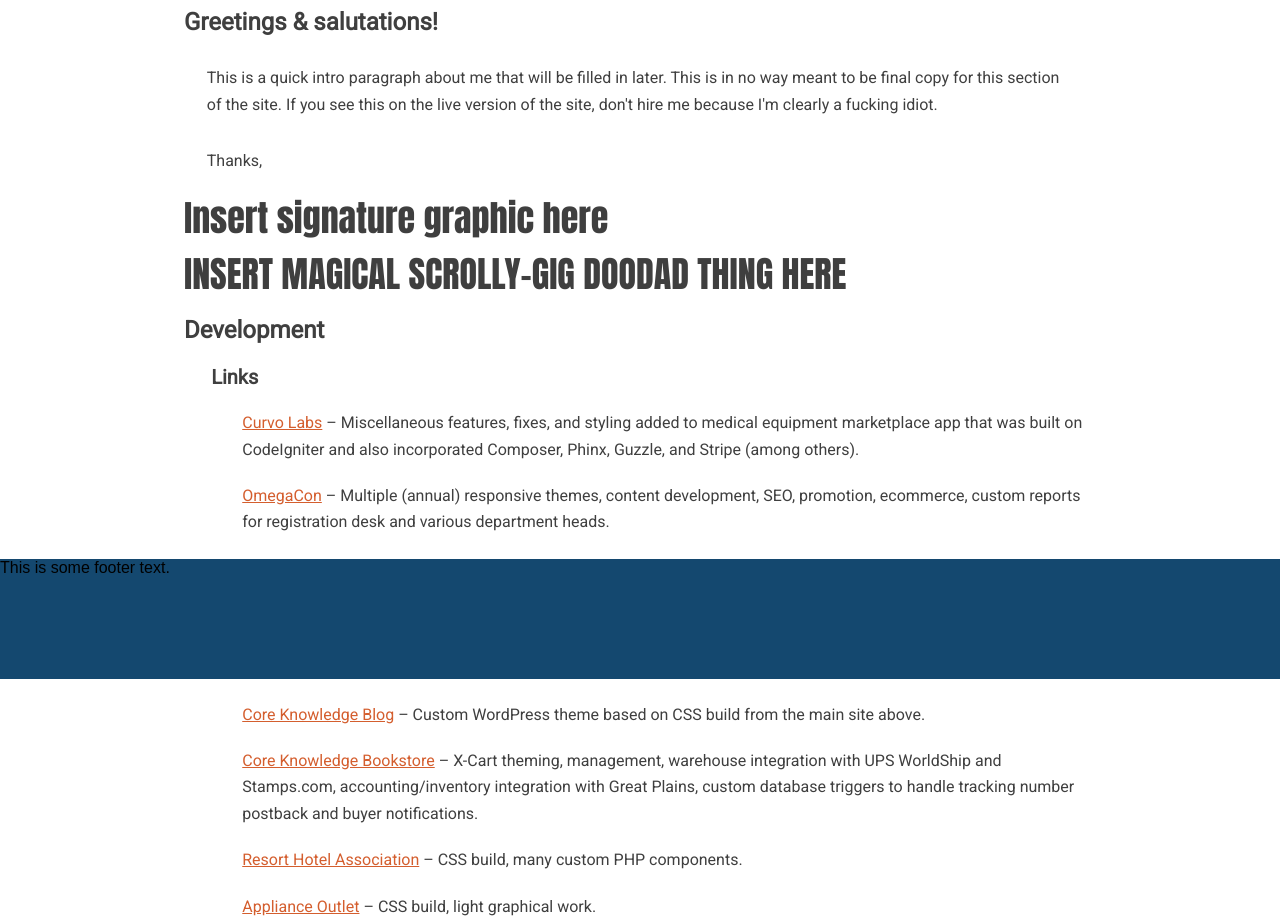
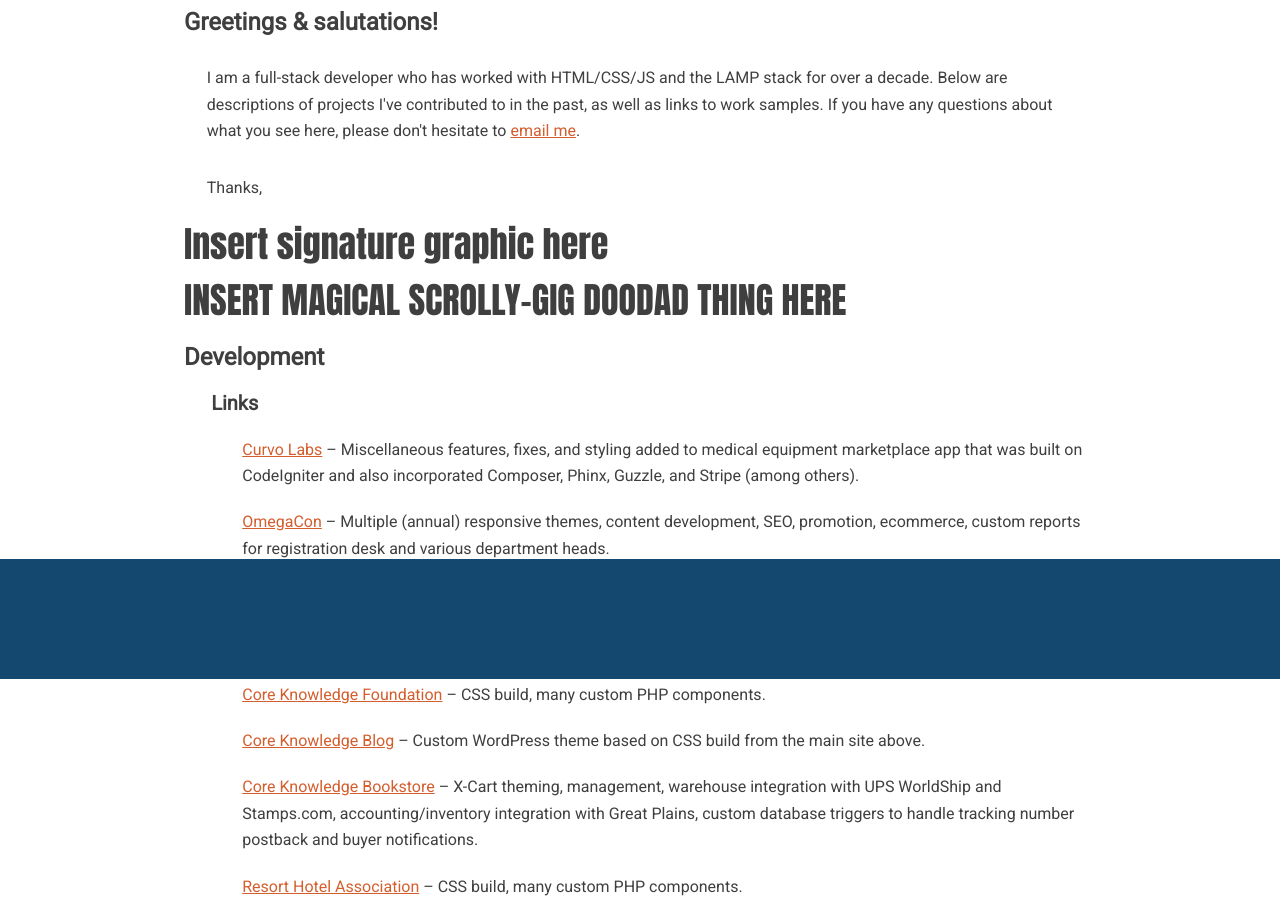
Before and after one commit to toastyghost/portfolio, a PHP site: page / in a window 1280 px wide. Shown: the part 121-1040 px from the top of the page. Run offline with PHP 8.4, Linux system fonts and the light colour scheme; some libraries are stand-ins or nearby versions.

Commit message:
fixed stuff up for live

```diff
--- a/inc/layout/footer.php
+++ b/inc/layout/footer.php
@@ -1,5 +1,5 @@
 		<footer>
-			This is some footer text.
+			<!-- This is some footer text. -->
 		</footer>
 	</body>
 </html>
--- a/inc/layout/header.php
+++ b/inc/layout/header.php
@@ -1,4 +1,5 @@
-<? header('Content-Type: text/html; charset=utf-8'); ?>
+<?php header('Content-Type: text/html; charset=utf-8'); ?>
+
 <!doctype html>
 <!--[if lt IE 7]>      <html class="no-js lt-ie9 lt-ie8 lt-ie7"> <![endif]-->
 <!--[if IE 7]>         <html class="no-js lt-ie9 lt-ie8"> <![endif]-->
--- a/index.php
+++ b/index.php
@@ -4,7 +4,7 @@
 
 	<section class="main-section" id="intro" name="intro">
 		<h2>Greetings &amp; salutations!</h2>
-		<p>This is a quick intro paragraph about me that will be filled in later. This is in no way meant to be final copy for this section of the site. If you see this on the live version of the site, don't hire me because I'm clearly a fucking idiot.</p>
+		<p>I am a full-stack developer who has worked with HTML/CSS/JS and the LAMP stack for over a decade. Below are descriptions of projects I've contributed to in the past, as well as links to work samples. If you have any questions about what you see here, please don't hesitate to <a href="mailto:toastyghost@live.com">email me</a>.</p>
 		<p>Thanks,</p>
 		<h2 style="font-family: Impact; font-size: 36px;">Insert signature graphic here</h2>
 	</section>
```
